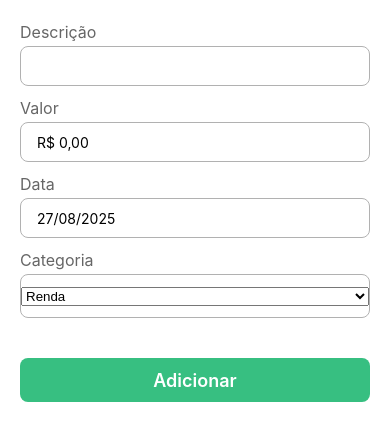
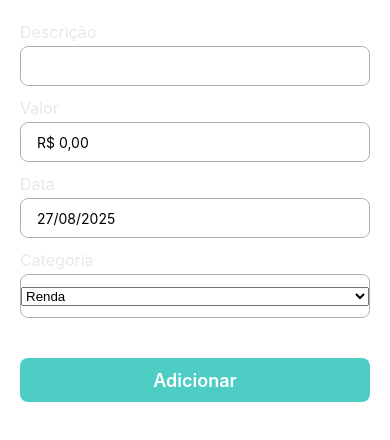
Before and after one commit to dennerrondinely/add-transactions-mfe, a React Native app: screen / in a window 390 px wide. Shown: the top 440 px of the page. Built offline with nearby package versions, Linux system fonts and the light colour scheme.

Commit message:
change color theme

```diff
--- a/package.json
+++ b/package.json
@@ -1,6 +1,6 @@
 {
   "name": "addTransactions",
-  "version": "0.0.1",
+  "version": "0.0.2",
   "private": true,
   "scripts": {
     "android": "react-native run-android",
--- a/src/constants/colors.ts
+++ b/src/constants/colors.ts
@@ -1,15 +1,36 @@
 export const colors = {
-  primary: "#37BF81",
-  primaryContrast: "#FFFFFF",
-  inactive: "#B1B1B1",
-  background: "#F5F5F5",
-  categoryIncome: "#DE9AC3",
-  categoryFood: "#DEA17B",
-  categoryHouse: "#E6E088",
-  categoryEducation: "#AB8FBE",
-  categoryTravel: "#82C9DE",
-  primaryText: "#666666",
-  secondaryText: "#B1B1B1",
-  positiveText: "#37BF81",
-  negativesText: "#DA5567",
+  // Base primária inspirada na paleta ifm
+  primary: "#4ECDC4",              // tom principal (turquesa)
+  primaryContrast: "#FFFFFF",      // contraste sobre a cor primária
+  primaryDark: "#1E2024",          // fundo principal (modo escuro elegante)
+  primaryLight: "#95E1D3",         // variação clara para hover ou destaque
+  primaryLighter: "#AEEBFF",       // ainda mais clara, para backgrounds sutis
+
+  // Backgrounds
+  background: "#1E2024",           // fundo geral
+  surface: "#2A2D34",              // cartões, painéis
+  backgroundAlt: "#20232A",        // alternativa para seções
+
+  // Texto
+  primaryText: "#E8E8E8",          // texto principal
+  secondaryText: "#B1B1B1",        // texto secundário
+  mutedText: "#8C8C8C",            // texto desativado ou pouco relevante
+
+  // Estados
+  positiveText: "#4ECDC4",         // sucesso
+  negativesText: "#DA5567",        // erro
+  warningText: "#F6C444",          // alerta
+  infoText: "#82C9DE",             // informação
+
+  // Categorias (tons suaves e harmônicos)
+  categoryIncome: "#95E1D3",       // próximo ao primary-light
+  categoryFood: "#F4A261",         // tom pastel quente
+  categoryHouse: "#E9C46A",        // amarelo pastel
+  categoryEducation: "#B388EB",    // roxo claro e elegante
+  categoryTravel: "#82C9DE",       // azul suave
+
+  // Extras para contexto e UI
+  border: "#3A3F47",               // bordas sutis
+  hover: "#4fddbf",                // highlight em hover
+  disabled: "#55595F",             // elementos desativados
 };
```
